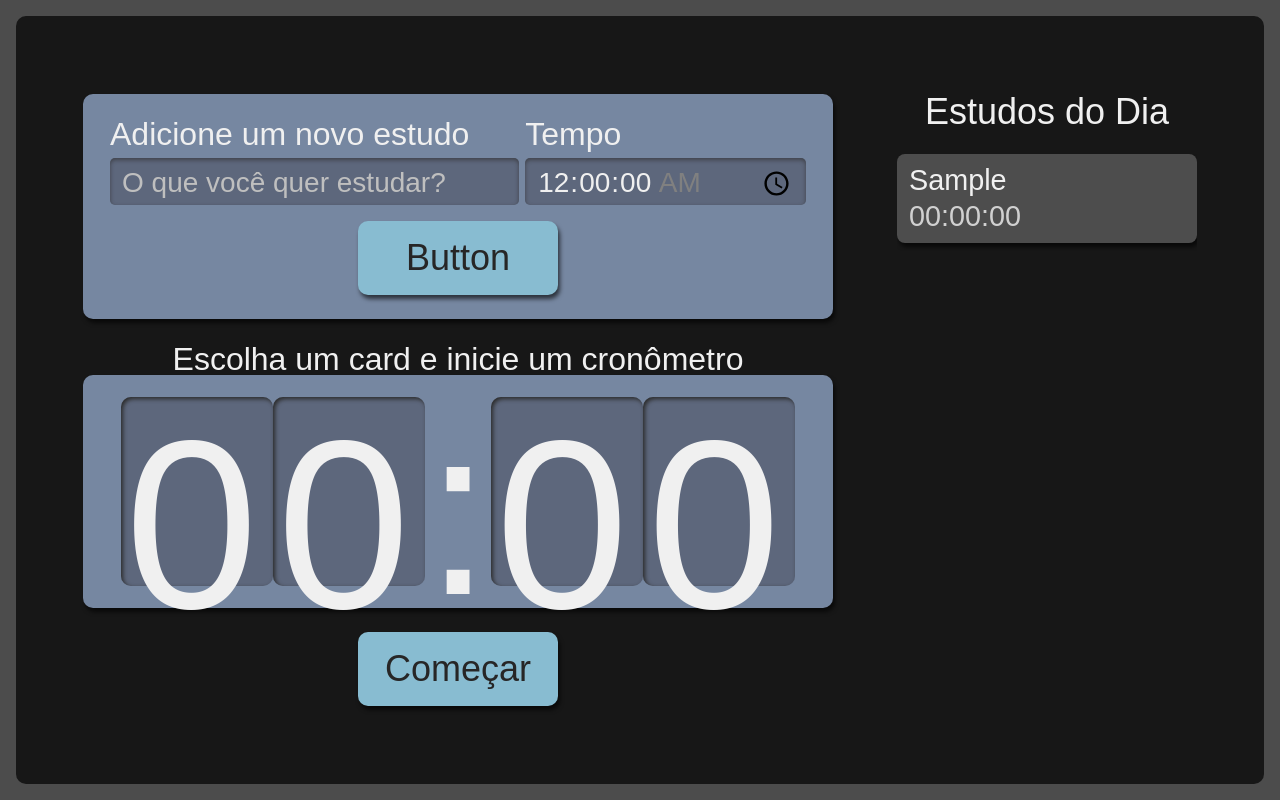
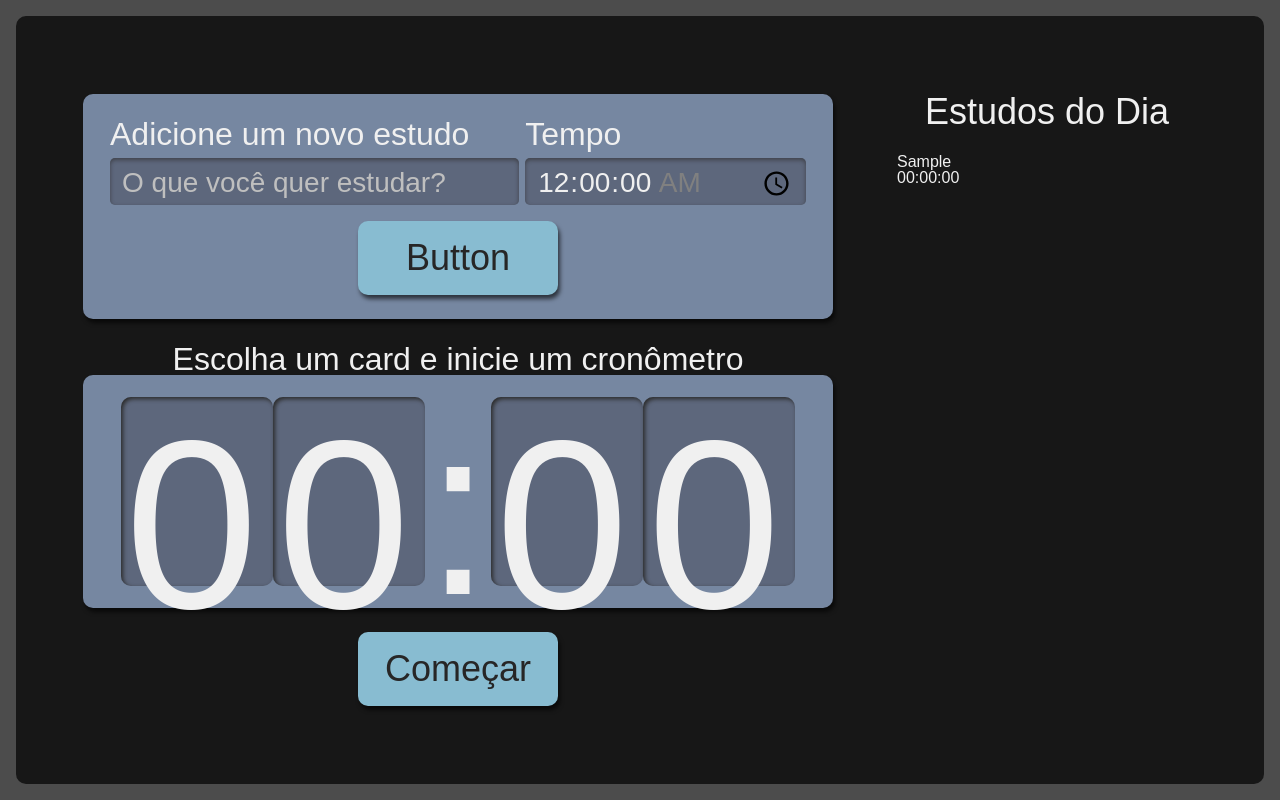
Before and after one commit to dBianchii/AluraReactStudies, a React (Create React App) app: page / in a window 1280 px wide. Both pictures are taken after typing "Sample" into the empty fields and a click on the button "Button". Built offline with nearby package versions, Linux system fonts and the light colour scheme.

Commit message:
Select item

```diff
--- a/src/components/Lista/Item/index.tsx
+++ b/src/components/Lista/Item/index.tsx
@@ -1,5 +1,9 @@
 import { ITarefa } from "../../../types/tarefa"
 import style from "../lista.module.scss"
+
+interface Props extends ITarefa {
+	selecionaTarefa: (tarefaSelecionada: ITarefa) => void
+}
 
 export default function Item({
 	tarefa,
@@ -7,9 +11,17 @@ export default function Item({
 	selecionado,
 	completado,
 	id,
-}: ITarefa) {
+	selecionaTarefa,
+}: Props) {
 	return (
-		<li className={style.item}>
+		<li
+			className={`${style.itemLista} ${
+				selecionado ? style.itemSelecionado : ""
+			}`}
+			onClick={() =>
+				selecionaTarefa({ tarefa, tempo, selecionado, completado, id })
+			}
+		>
 			<h3>{tarefa}</h3>
 			<span>{tempo}</span>
 		</li>
--- a/src/components/Lista/index.tsx
+++ b/src/components/Lista/index.tsx
@@ -3,13 +3,18 @@ import style from "./lista.module.scss"
 
 import { ITarefa } from "../../types/tarefa"
 
-function Lista({ tarefas }: { tarefas: ITarefa[] }) {
+interface Props {
+	tarefas: ITarefa[]
+	selecionaTarefa: (tarefaSelecionada: ITarefa) => void
+}
+
+function Lista({ tarefas, selecionaTarefa }: Props) {
 	return (
 		<aside className={style.listaTarefas}>
 			<h2>Estudos do Dia</h2>
 			<ul>
-				{tarefas.map((item, i) => (
-					<Item key={i} {...item} />
+				{tarefas.map((item) => (
+					<Item key={item.id} {...item} selecionaTarefa={selecionaTarefa} />
 				))}
 			</ul>
 		</aside>
--- a/src/pages/App.tsx
+++ b/src/pages/App.tsx
@@ -7,10 +7,22 @@ import style from "./App.module.scss"
 
 function App() {
 	const [tarefas, setTarefas] = useState<ITarefa[] | []>([])
+	const [selecionado, setSelecionado] = useState<ITarefa>()
+
+	function selecionaTarefa(tarefaSelecionada: ITarefa) {
+		setSelecionado(tarefaSelecionada)
+		setTarefas((tarefasAnteriores) =>
+			tarefasAnteriores.map((tarefa) => ({
+				...tarefa,
+				selecionado: tarefa.id === tarefaSelecionada.id,
+			}))
+		)
+	}
+
 	return (
 		<div className={style.AppStyle}>
 			<Formulario setTarefas={setTarefas} />
-			<Lista tarefas={tarefas} />
+			<Lista tarefas={tarefas} selecionaTarefa={selecionaTarefa} />
 			<Cronometro />
 		</div>
 	)
```
